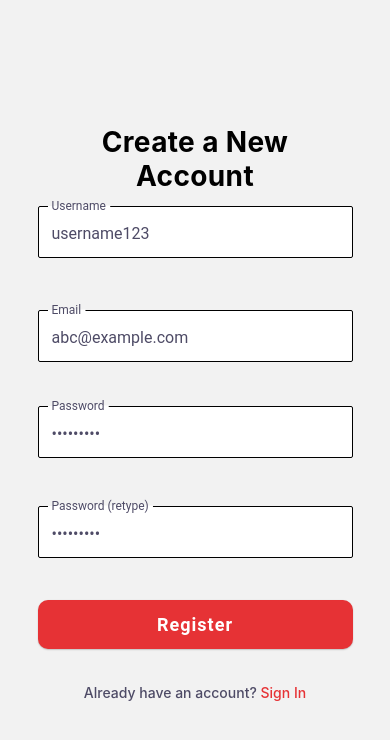
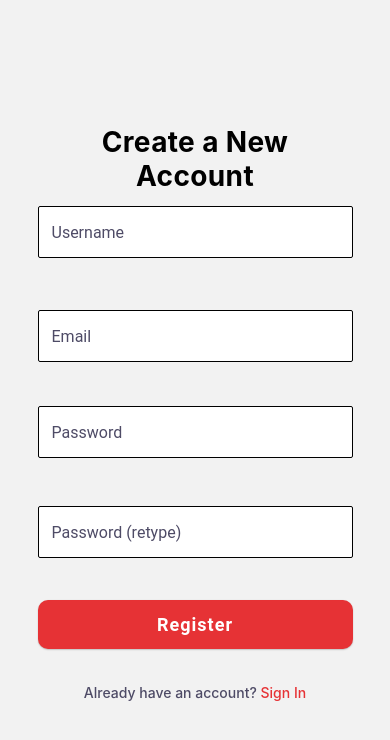
Before and after one commit to CCP4-senior/runtomo-frontend, a React Native app: screen /Register in a window 390 px wide. Shown: the top 740 px of the page. Built offline with nearby package versions, Linux system fonts and the light colour scheme.

Commit message:
refactor: clean up comments

```diff
--- a/screens/auth-selection/AuthSelection.js
+++ b/screens/auth-selection/AuthSelection.js
@@ -3,11 +3,11 @@ import {
 	View,
 	SafeAreaView,
 	Image,
-  useWindowDimensions,
-} from "react-native";
-import { Button } from "react-native-paper";
-import React from "react";
-import Color from "../../assets/themes/Color.js";
+	useWindowDimensions
+} from 'react-native';
+import { Button } from 'react-native-paper';
+import React from 'react';
+import Color from '../../assets/themes/Color.js';
 
 const AuthSelection = ({ navigation }) => {
 	const { height } = useWindowDimensions();
@@ -17,12 +17,11 @@ const AuthSelection = ({ navigation }) => {
 			<View style={styles.container}>
 				<Image
 					style={{ width: 500 }}
-          source={require("../../assets/images/logo.png")}
+					source={require('../../assets/images/logo.png')}
 					resizeMode="cover"
 				/>
 			</View>
 			<View style={styles.buttonsWrapper}>
-
 				{/* Signin button */}
 
 				<View style={styles.signInBtnWrapper}>
@@ -30,17 +29,17 @@ const AuthSelection = ({ navigation }) => {
 						color={Color.Black}
 						uppercase={false}
 						contentStyle={{
-              borderWidth: 1,
-              borderRadius: 10,
-              borderColor: Color.Black,
-              padding: 5,
-              backgroundColor: Color.White,
+							borderWidth     : 1,
+							borderRadius    : 10,
+							borderColor     : Color.Black,
+							padding         : 5,
+							backgroundColor : Color.White
 						}}
 						labelStyle={{
-              fontWeight: "bold",
-              fontSize: 18,
+							fontWeight : 'bold',
+							fontSize   : 18
 						}}
-            onPress={() => navigation.navigate("SignIn")}
+						onPress={() => navigation.navigate('SignIn')}
 					>
 						Sign In
 					</Button>
@@ -55,36 +54,15 @@ const AuthSelection = ({ navigation }) => {
 						color={Color.PrimaryMain}
 						style={{ borderRadius: 10 }}
 						labelStyle={{
-              fontWeight: "bold",
-              fontSize: 18,
+							fontWeight : 'bold',
+							fontSize   : 18
 						}}
 						contentStyle={{
-              padding: 5,
+							padding : 5
 						}}
-            onPress={() => navigation.navigate("Register")}
+						onPress={() => navigation.navigate('Register')}
 					>
 						Register
-          </Button>
-        </View>
-
-        {/* ExtraInfo button */}
-
-        <View style={styles.registerBtnWrapper}>
-          <Button
-            mode="contained"
-            uppercase={false}
-            color={Color.PrimaryMain}
-            style={{ borderRadius: 10 }}
-            labelStyle={{
-              fontWeight: "bold",
-              fontSize: 18,
-            }}
-            contentStyle={{
-              padding: 5,
-            }}
-            onPress={() => navigation.navigate("RegisterExtraInfo")}
-          >
-            Extra Info
 					</Button>
 				</View>
 			</View>
@@ -95,27 +73,27 @@ const AuthSelection = ({ navigation }) => {
 export default AuthSelection;
 
 const styles = StyleSheet.create({
-  root: {
-    flex: 1,
+	root               : {
+		flex : 1
 	},
-  container: {
-    flex: 3,
-    alignItems: "center",
-    padding: 10,
-    marginTop: 30,
+	container          : {
+		flex       : 3,
+		alignItems : 'center',
+		padding    : 10,
+		marginTop  : 30
 	},
-  buttonsWrapper: {
-    flex: 1,
-    alignItems: "center",
+	buttonsWrapper     : {
+		flex       : 1,
+		alignItems : 'center'
 	},
-  signInBtnWrapper: {
-    marginBottom: 20,
-    width: "70%",
-    borderRadius: 10,
-    backgroundColor: Color.White,
+	signInBtnWrapper   : {
+		marginBottom    : 20,
+		width           : '70%',
+		borderRadius    : 10,
+		backgroundColor : Color.White
 	},
-  registerBtnWrapper: {
-    width: "70%",
-    marginBottom: 20,
-  },
+	registerBtnWrapper : {
+		width        : '70%',
+		marginBottom : 20
+	}
 });
--- a/screens/register/Register.js
+++ b/screens/register/Register.js
@@ -22,16 +22,11 @@ const Register = () => {
 	});
 	const [ passwordError, setPasswordError ] = useState('');
 
-	// const [email, setEmail] = useState("");
-	// const [username, setUsername] = useState("");
-	// const [secondPassword, setSecondPassword] = useState("");
-	// const [password, setPassword] = useState("");
+	const [email, setEmail] = useState("");
+	const [username, setUsername] = useState("");
+	const [secondPassword, setSecondPassword] = useState("");
+	const [password, setPassword] = useState("");
 
-	// For testing
-	const [ email, setEmail ] = useState('abc@example.com');
-	const [ username, setUsername ] = useState('username123');
-	const [ secondPassword, setSecondPassword ] = useState('123454321');
-	const [ password, setPassword ] = useState('123454321');
 
 	const handleRegister = () => {
 		let inputError = false;
@@ -67,16 +62,11 @@ const Register = () => {
 				{ text: 'OK' }
 			]);
 		} else {
-			// const user = { email, password, username };
-
-      // Ravi's Note: this trigger's a re-render and sends user to the Home page
-			// createUser(user);
 
 			// Mockdata logic. Leave as a reference until backend endpoints are fully ready
 			// setUser({ id: 2, username: "WayneWadeRuns" });
 			// navigation.navigate("SignIn", { screen: "Home" });
 
-			// Testing - Ravi
 			navigation.navigate("RegisterExtraInfo", {username, email, password});
 		}
 	};
```
Also changed, not shown: screens/register-extra-info/RegisterExtraInfo.js (+1 -6 lines). Lines whose indentation alone changed are shown as unchanged.
